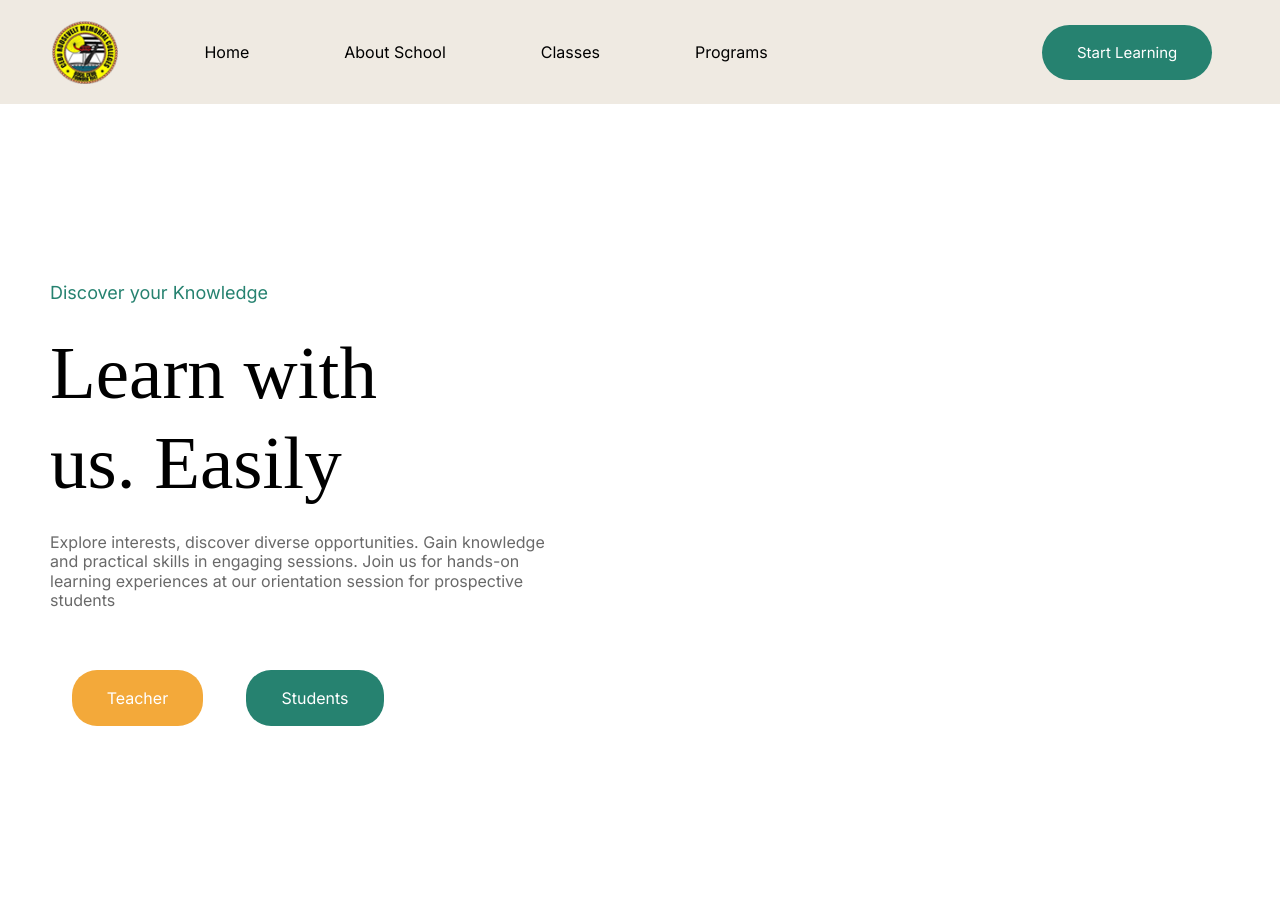
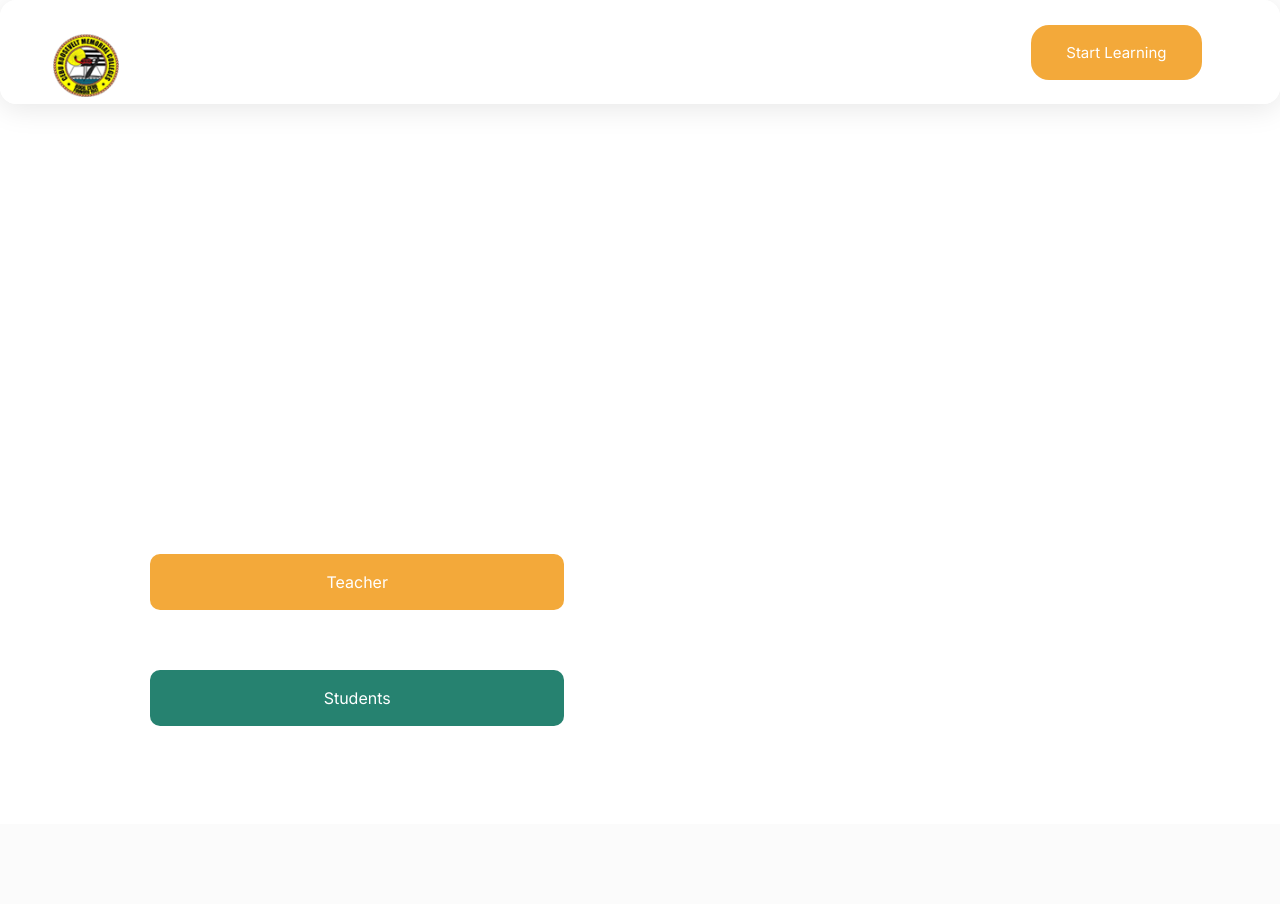
Before and after one commit to NicxsCodeSymphony/UCRMC, a PHP site: page /home.php in a window 1280 px wide. After the commit the page ends 726 px from the top, so only its background shows below. Run offline with PHP 8.4, Linux system fonts and the light colour scheme; some web fonts are replaced.

Commit message:
Update home.css

```diff
--- a/CRMC_SYSTEM/css/home.css
+++ b/CRMC_SYSTEM/css/home.css
@@ -10,14 +10,29 @@
     padding: 0;
     margin: 0;
     box-sizing: border-box;
+    overflow: hidden;
 }
 
 body{
     font-family: var(--header-font), sans-serif;
 }
 
+.container {
+    min-height: 90vh;
+    width: 100%;
+    background-image: linear-gradient(rgba(4,9,30,0.7), rgba(4,9,30,0.7)), url(../assets/school.png);
+    background-position: center;
+    background-size: cover;
+    position: relative;
+}
+
 .header{
-    background: #efeae2;
+    background: rgba(255, 255, 255, 0.32);
+    border-radius: 16px;
+    box-shadow: 0 4px 30px rgba(0, 0, 0, 0.1);
+    backdrop-filter: blur(0px);
+    -webkit-backdrop-filter: blur(0px);
+    border: 1px solid rgba(255, 255, 255, 1);
     height: 13vh;
     width: 100%;
     display: grid;
@@ -26,10 +41,24 @@ body{
 
 .logo{
     padding-left: 45px;
+    padding-top: 26px;
+    width: 50%;
 }
 
 .logo img{
     width: 80px;
+}
+
+span {
+    color: var(--third-color);
+}
+.logo p{
+    position: relative;
+    left: 12vh;
+    bottom: 6.5vh;
+    font-size: 3.5vh;
+    font-weight: bolder;
+    color: #fff;
 }
 
 .header > div{
@@ -39,23 +68,25 @@ body{
 }
 
 .navbar{
-    margin-left: 4vh;
+    margin-left: 25vh;
     width: 72%;
     height: 100%;
     display: flex;
     align-items: center;
+
 }
 
 .right-head{
     display: flex;
     justify-content: center;
-    padding-left: 60px;
+    padding-left: 5vh;
+    gap: 20px;
 }
 
 .right-head a{
-    background: var(--secondary-color);
+    background: var(--third-color);
     padding: 18px 35px;
-    border-radius: 30px;
+    border-radius: 18px;
     color: #fff;
     font-size: 15px;
 }
@@ -64,7 +95,7 @@ body{
 
 .hero{
     width: 92.5%;
-    height: 100vh;
+    height: 90vh;
     display: grid;
     grid-template-columns: 3fr 3fr;
     margin:0 var(--margins);
@@ -77,30 +108,38 @@ body{
     height: 100%;
 }
 
+.left-hero {
+    position: relative;
+    left: 100px;
+}
 
 .left-hero h5{
     font-weight: 100;
     font-size: 18px;
-    color: var(--secondary-color);
+    color: #fff;
 }
 
 .left-hero h1{
     font-family: var(--secondary-font);
-    font-size: 75px;
+    font-size: 60px;
     line-height: 1.2em;
     font-weight: 400;
     margin: 25px 0;
+    color: #fff;
 }
 
 .left-hero p{
     max-width: 500px;
-    color: #696969;
+    color: #fff;
     line-height: 1.2em;
 }
 
-.button-container{
+
+/* ****************************************** BUTTON *********************************  */
+
+.button-container a {
     margin-top: 60px;
-    width: 60%;
+    width: 70%;
     display: flex;
     justify-content: space-around;
 }
@@ -108,31 +147,13 @@ body{
 .button-container a{
     background: var(--secondary-color);
     padding: 18px 35px;
-    border-radius: 25px;
+    border-radius: 10px;
     color: #fff;
 }
 
 .button-container a:first-child{
     background-color: var(--third-color);
 }
-
-
-
-
-
-
-
-
-
-
-
-
-
-
-
-
-
-
 
 ul{
     display: flex;
@@ -147,6 +168,6 @@ li{
 }
 
 a{
-    color: #000;
+    color: #fff;
     text-decoration: none;
 }
```
